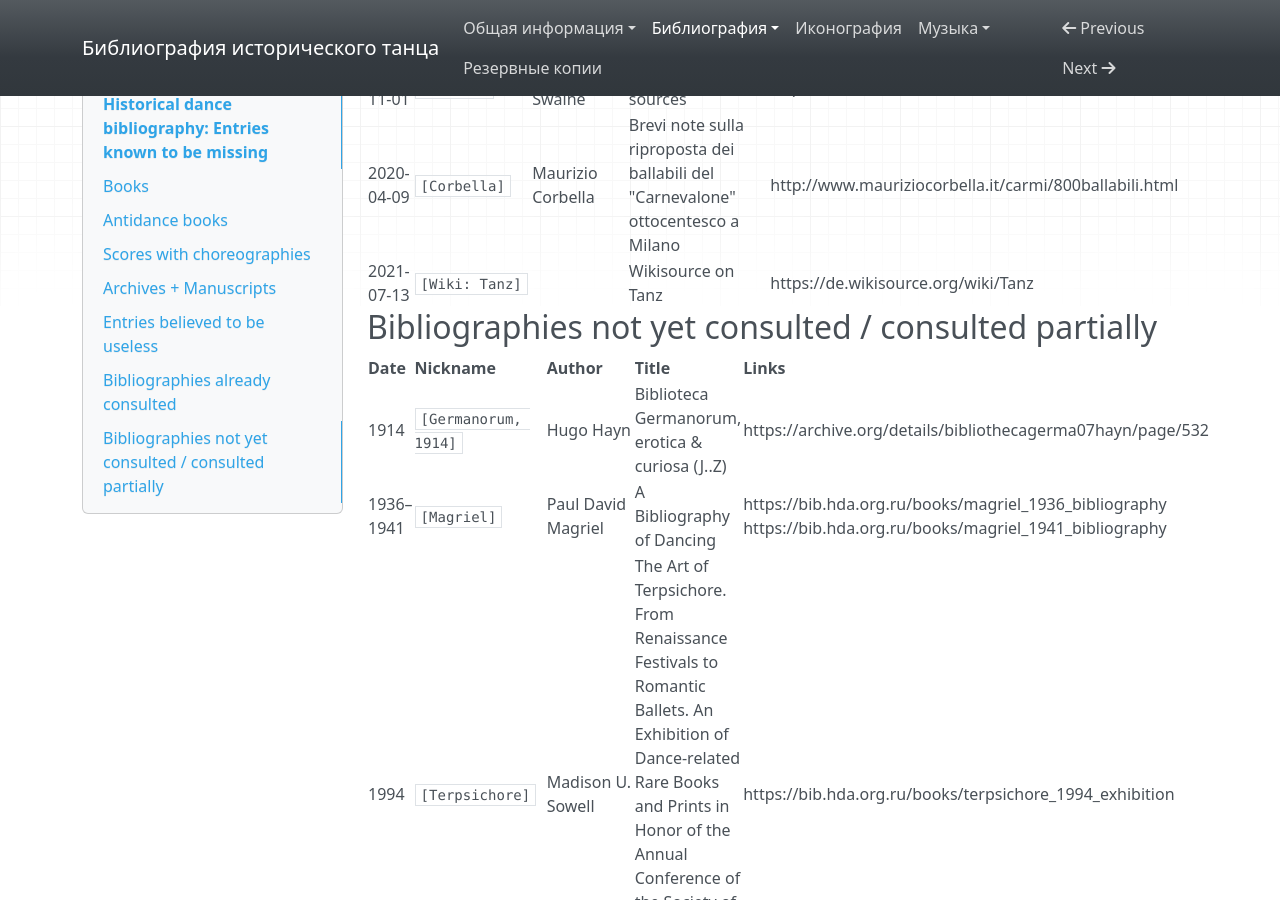
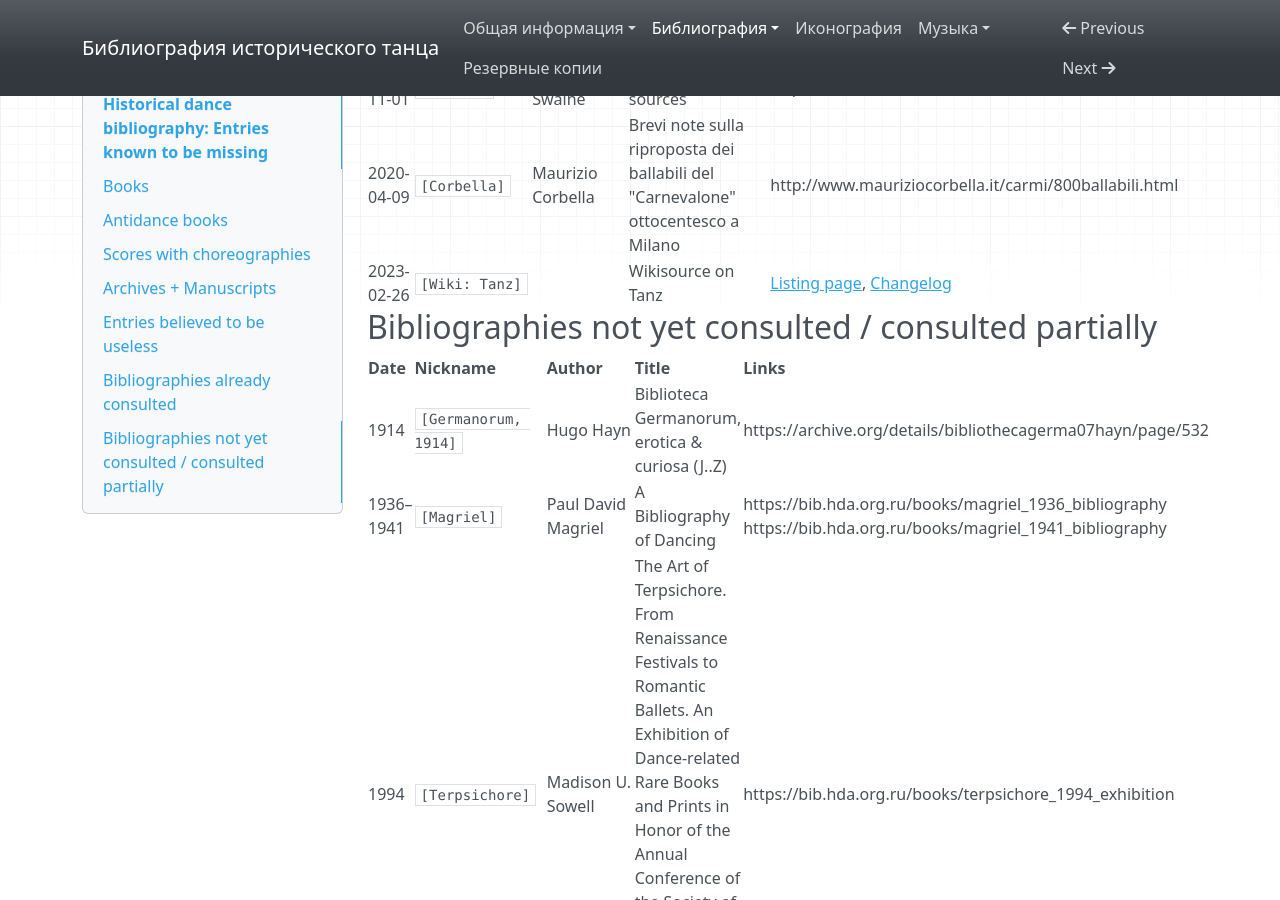
Before and after one commit to hda-technical/dancebooks, an MkDocs documentation site: the page built from docs/bibliography_missing.md, in a window 1280 px wide and 900 px high, scrolled down 73151 px. Built offline with MkDocs 1.6.1, drawn with Linux system fonts in a browser that asks for light colours; nearby versions of some CDN libraries.

Commit message:
Acknowledge recent updates in Wikisource bibliography

```diff
--- a/docs/bibliography_missing.md
+++ b/docs/bibliography_missing.md
@@ -731,7 +731,7 @@
 | 2014-08-06 | `[Cooper]` | Paul Cooper | Research papers contributed by Paul Cooper, #01–06 + #25 | https://www.regencydances.org/paper000.php |
 | 2019-11-01 | `[Swaine]` | Andrew Swaine | List of historical sources | https://andrewswaine.uk/sources |
 | 2020-04-09 | `[Corbella]` | Maurizio Corbella | Brevi note sulla riproposta dei ballabili del "Carnevalone" ottocentesco a Milano | http://www.mauriziocorbella.it/carmi/800ballabili.html |
-| 2021-07-13 | `[Wiki: Tanz]` | | Wikisource on Tanz | https://de.wikisource.org/wiki/Tanz |
+| 2023-02-26 | `[Wiki: Tanz]` | | Wikisource on Tanz | [Listing page](https://de.wikisource.org/wiki/Tanz), [Changelog](https://de.wikisource.org/w/index.php?title=Tanz&action=history) |
 
 ## Bibliographies not yet consulted / consulted partially
 
```
